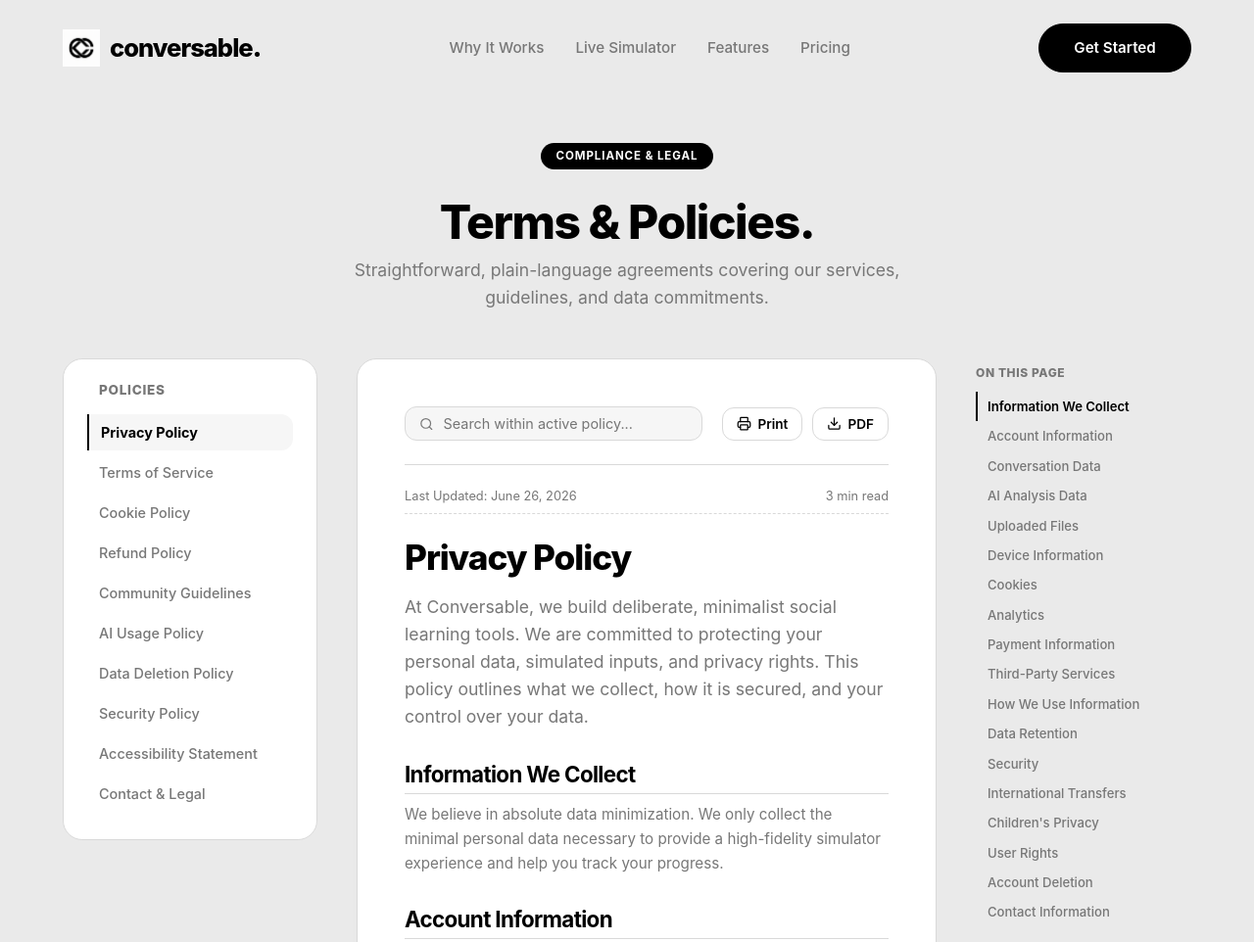
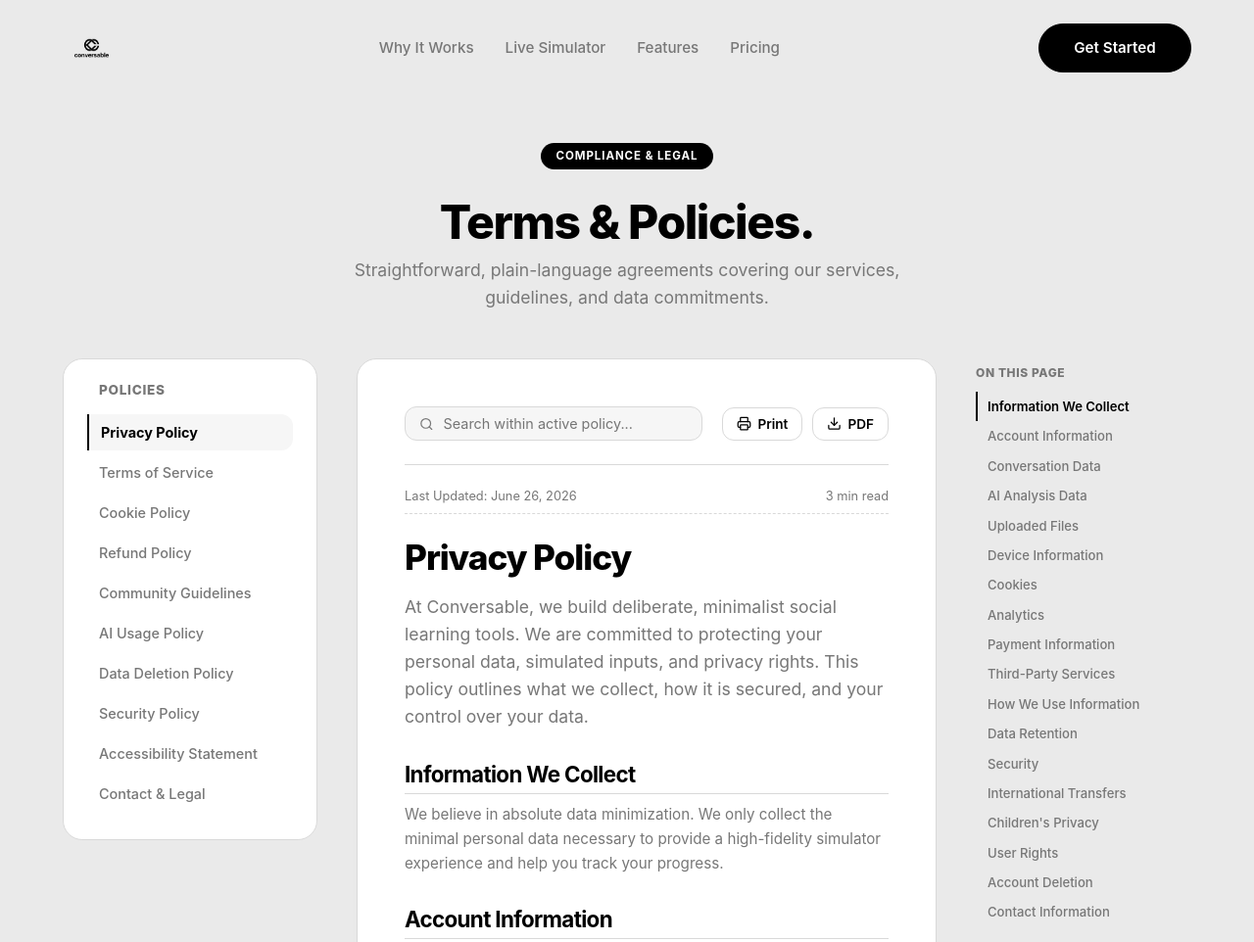
Before and after one commit to negikarecode/conversable, a website built with Vite: page web/legal.html in a window 1280 px wide. Shown: the top 962 px of the page at 98% size. Built offline with nearby package versions, Linux system fonts and the light colour scheme.

Commit message:
Revert "Use logo2.png next to text name in website headers and footers"
This reverts commit e6d036c9ca977474ec1bc99ac765d0508fbecae6.

```diff
--- a/web/legal.html
+++ b/web/legal.html
@@ -48,9 +48,8 @@
   <!-- Header / Navigation -->
   <header class="header">
     <div class="container navbar">
-      <a href="index.html" class="logo" id="nav-logo" style="display: flex; align-items: center; gap: 10px; text-decoration: none;">
-        <img src="/logo2.png" alt="Conversable" style="height: 38px; width: auto; object-fit: contain;">
-        <span style="font-size: 1.6rem; font-weight: 800; color: var(--primary); letter-spacing: -0.04em; font-family: var(--font-main); line-height: 1;">conversable<span style="font-weight: 900;">.</span></span>
+      <a href="index.html" class="logo" id="nav-logo" style="display: flex; align-items: center;">
+        <img src="/logo1.png" alt="conversable." style="height: 32px; width: auto; object-fit: contain;">
       </a>
       <nav class="nav-links" aria-label="Main Navigation">
         <a href="index.html#why-it-works" class="nav-item">Why It Works</a>
@@ -519,9 +518,8 @@
   <footer class="footer-section">
     <div class="container footer-grid">
       <div class="footer-brand">
-        <a href="index.html" class="logo" style="display: flex; align-items: center; gap: 10px; text-decoration: none;">
-          <img src="/logo2.png" alt="Conversable" style="height: 38px; width: auto; object-fit: contain;">
-          <span style="font-size: 1.6rem; font-weight: 800; color: var(--primary); letter-spacing: -0.04em; font-family: var(--font-main); line-height: 1;">conversable<span style="font-weight: 900;">.</span></span>
+        <a href="index.html" class="logo" style="display: flex; align-items: center;">
+          <img src="/logo1.png" alt="conversable." style="height: 32px; width: auto; object-fit: contain;">
         </a>
         <p class="footer-tagline">Minimalist deliberate social learning. Inspired by Nordic and Japanese design philosophies.</p>
       </div>
```
Also changed, not shown: web/index.html (+6 -9 lines), web/public/logo2.png (deleted).
